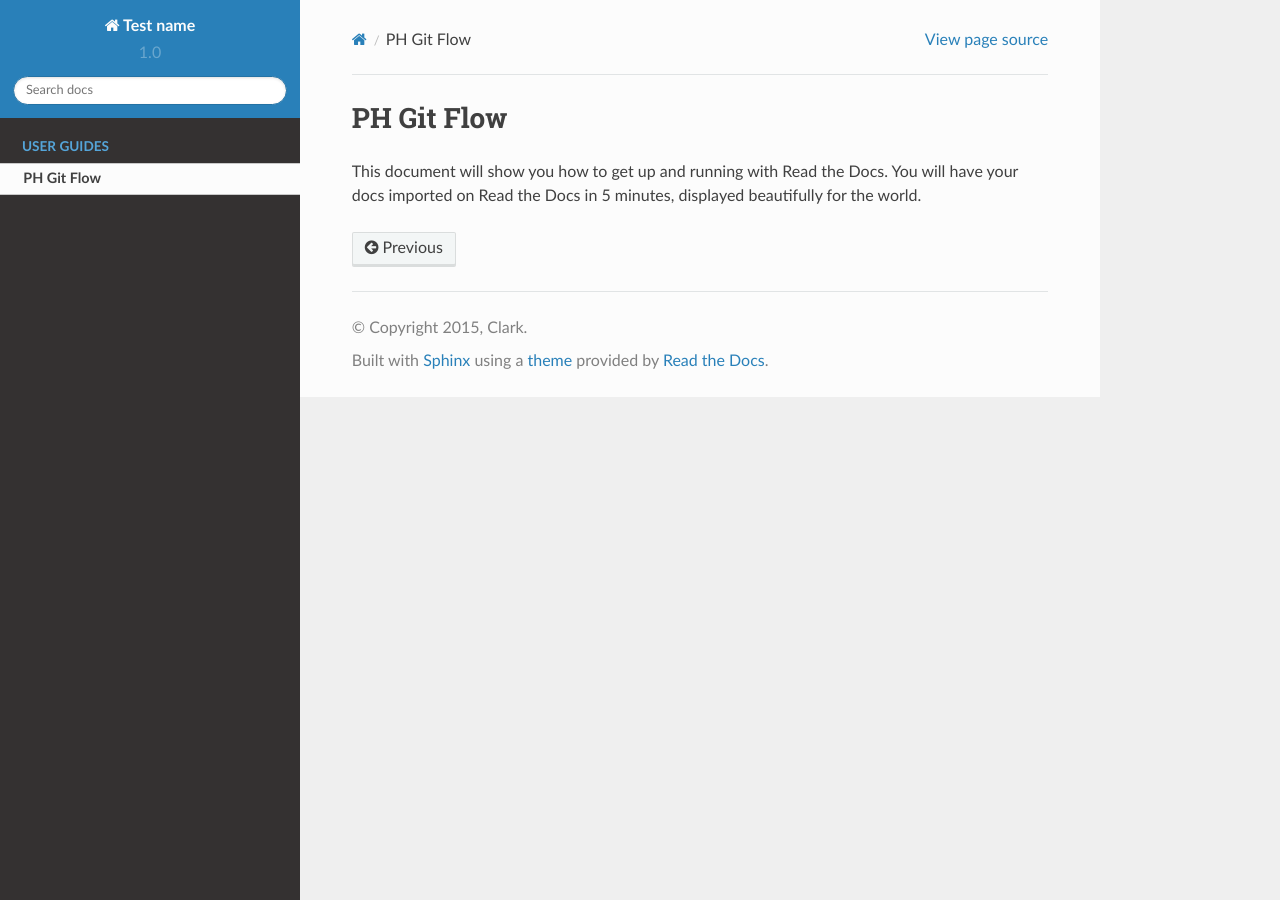
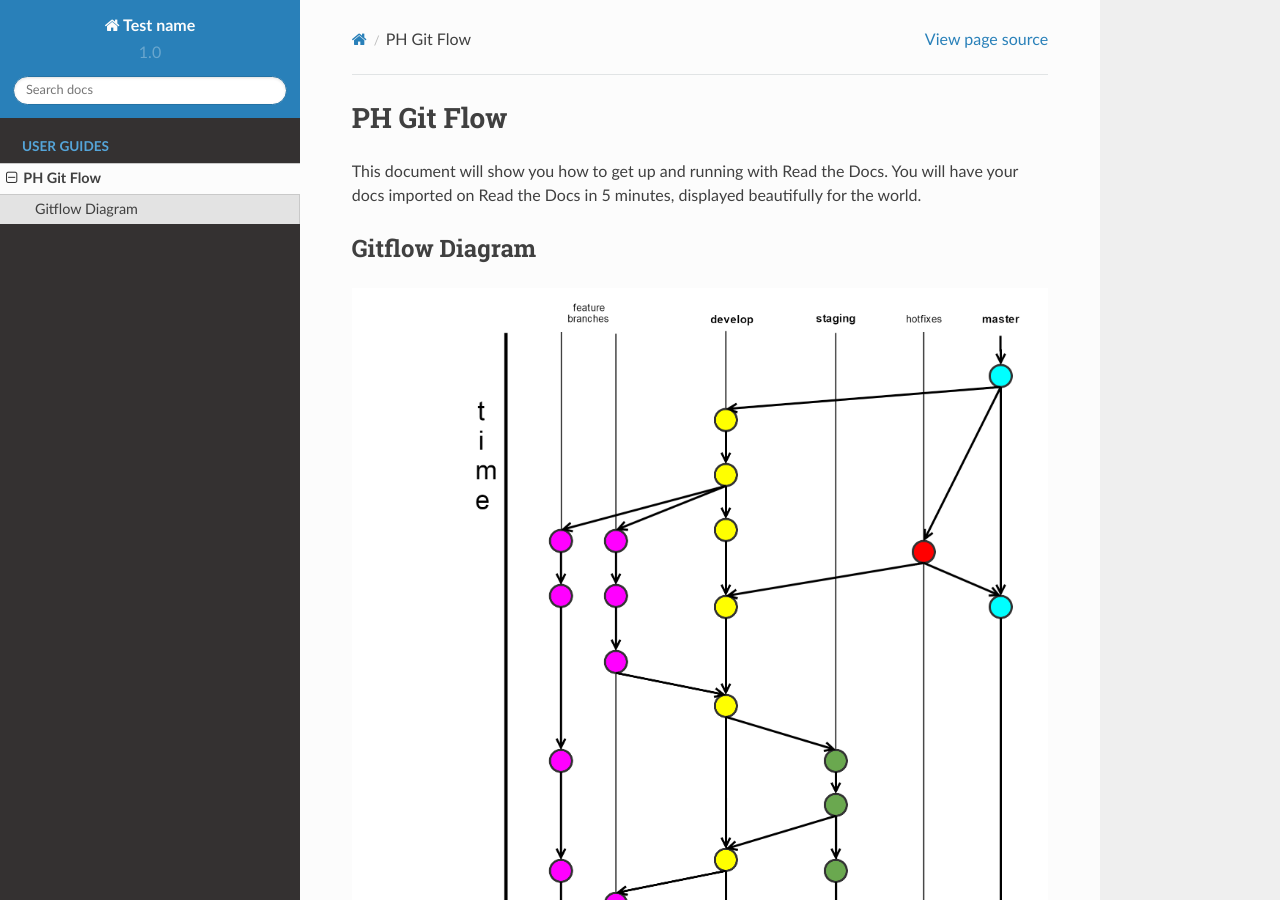
Before and after one commit to berserk207/lytgis, a Sphinx documentation site: the page built from docs/gitflow.rst, in a window 1280 px wide and 900 px high. Built offline with Sphinx 7.4.7 and the Read the Docs theme 2.0.0, drawn with Linux system fonts in a browser that asks for light colours.

Commit message:
added branch image

```diff
--- a/docs/gitflow.rst
+++ b/docs/gitflow.rst
@@ -4,3 +4,8 @@ PH Git Flow
 This document will show you how to get up and running with Read the Docs.
 You will have your docs imported on Read the Docs in 5 minutes,
 displayed beautifully for the world.
+
+Gitflow Diagram
+---------------
+.. figure:: _static/images/branches.png
+    :align: center
```
Also changed, not shown: docs/_static/images/branches.png (added).
